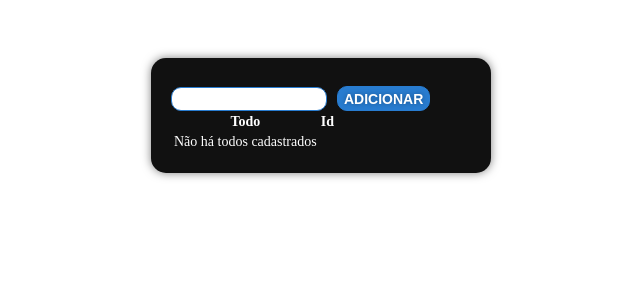
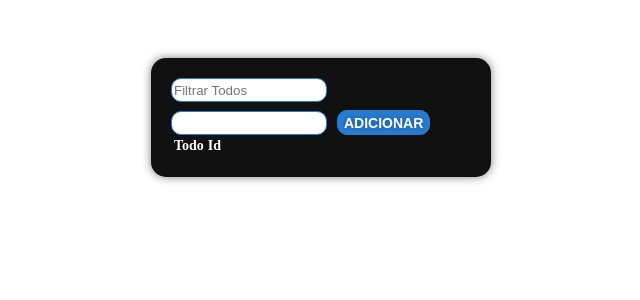
Before and after one commit to kauakirchner/drag-and-drop-todo-list, a React (Vite) app: page / in a window 1280 px wide. Shown: the top 300 px of the page, without its empty margins (319-959 px from the left). Built offline with nearby package versions, Linux system fonts and the light colour scheme.

Commit message:
Adicionando filtragem nos todos por pesquisa.

```diff
--- a/package.json
+++ b/package.json
@@ -11,8 +11,6 @@
   "dependencies": {
     "axios": "^0.27.2",
     "react": "^18.2.0",
-    "react-dnd": "^16.0.1",
-    "react-dnd-html5-backend": "^16.0.1",
     "react-dom": "^18.2.0",
     "react-router-dom": "^6.3.0",
     "styled-components": "^5.3.6"
--- a/src/components/pages/Todo.jsx
+++ b/src/components/pages/Todo.jsx
@@ -5,6 +5,9 @@ const Todo = () => {
     const [inputValueTodos, setInputValueTodos] = useState('');
     const [allTodos, setAllTodos] = useState([]);
     const [clickInTodoCount, setclickInTodoCount] = useState(1);
+    const [inputValueSearch, setInputValueSearch] = useState('');
+
+    const filteredTodos = allTodos.filter(todo => todo.value.toLowerCase().includes(inputValueSearch.toLowerCase()));
 
     const addTodo = () => {
         setAllTodos([...allTodos,{value: inputValueTodos, id: new Date().valueOf()}]);
@@ -46,6 +49,9 @@ const Todo = () => {
     return (
         <Container>
             <CardAllTodos>
+                <div className="search">
+                    <InputField type="text" placeholder="Filtrar Todos" value={inputValueSearch} onChange={event => setInputValueSearch(event.target.value)} />
+                </div>
                 <div className="inpt-group">
                     <InputField type="text" value={inputValueTodos} onChange={event => setInputValueTodos(event.target.value)} />
                     <AddTodo onClick={addTodo}>ADICIONAR</AddTodo>
@@ -58,7 +64,20 @@ const Todo = () => {
                         </tr>
                     </thead>
                     <tbody>
-                        {allTodos.length > 0 ? (
+                        {inputValueSearch.length > 0 ? (
+                            filteredTodos.map(todo => (
+                                <tr key={ todo.id }>
+                                    <TodoContainer>
+                                        <td>
+                                            <BodyText>{ todo.value }</BodyText>
+                                        </td>
+                                        <td>
+                                            <DeleteTodo onClick={() => removeTodo(todo.id)}>X</DeleteTodo>
+                                        </td>
+                                    </TodoContainer>
+                                </tr>
+                            ))
+                        ) : (
                             allTodos.map(todo => (
                                 <tr key={ todo.id }>
                                     <TodoContainer>
@@ -71,12 +90,6 @@ const Todo = () => {
                                     </TodoContainer>
                                 </tr>
                             ))
-                        ) : (
-                            <Container>
-                                <BodyText>
-                                    Não há todos cadastrados
-                                </BodyText>
-                            </Container>
                         )}
                     </tbody>
                 </table>
```
